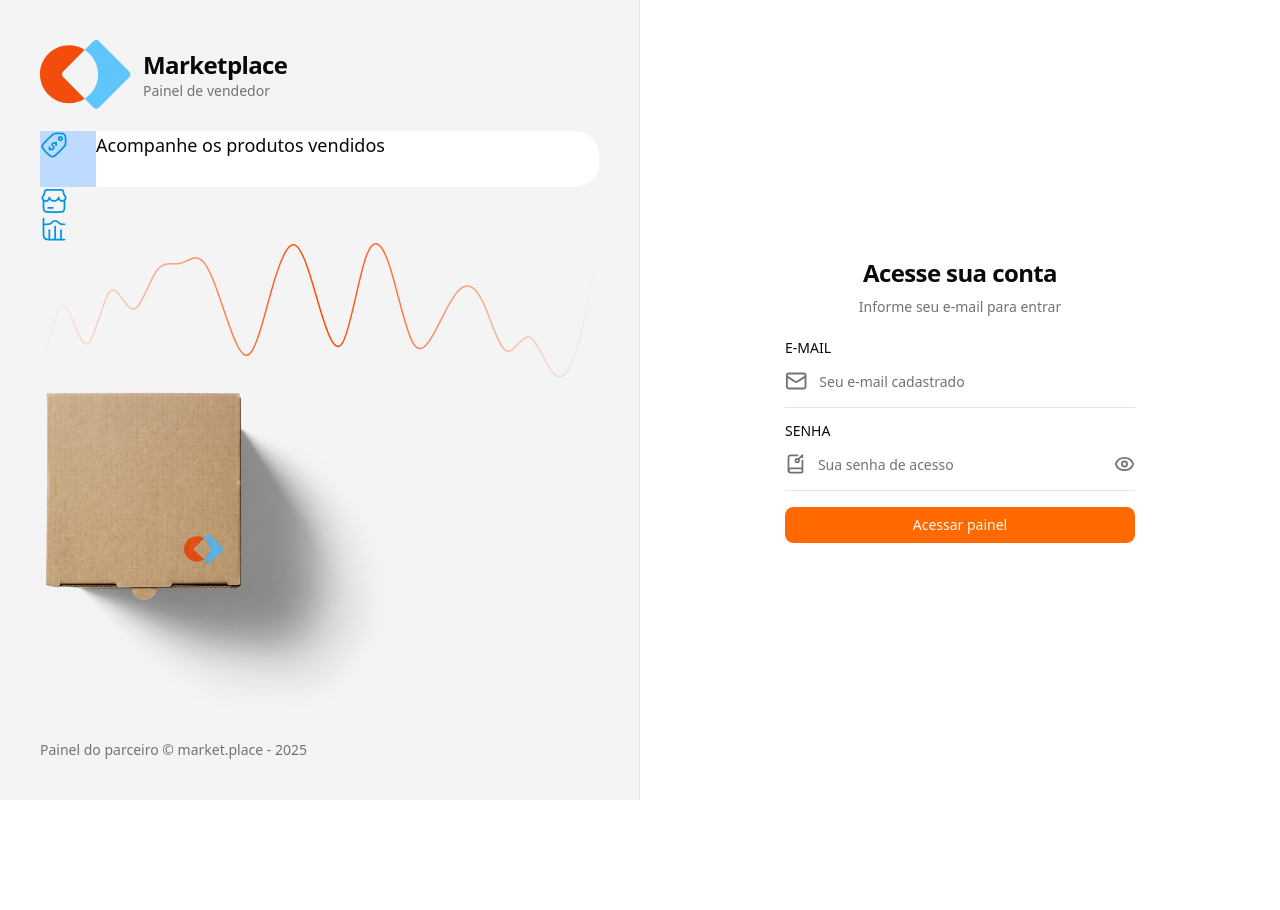
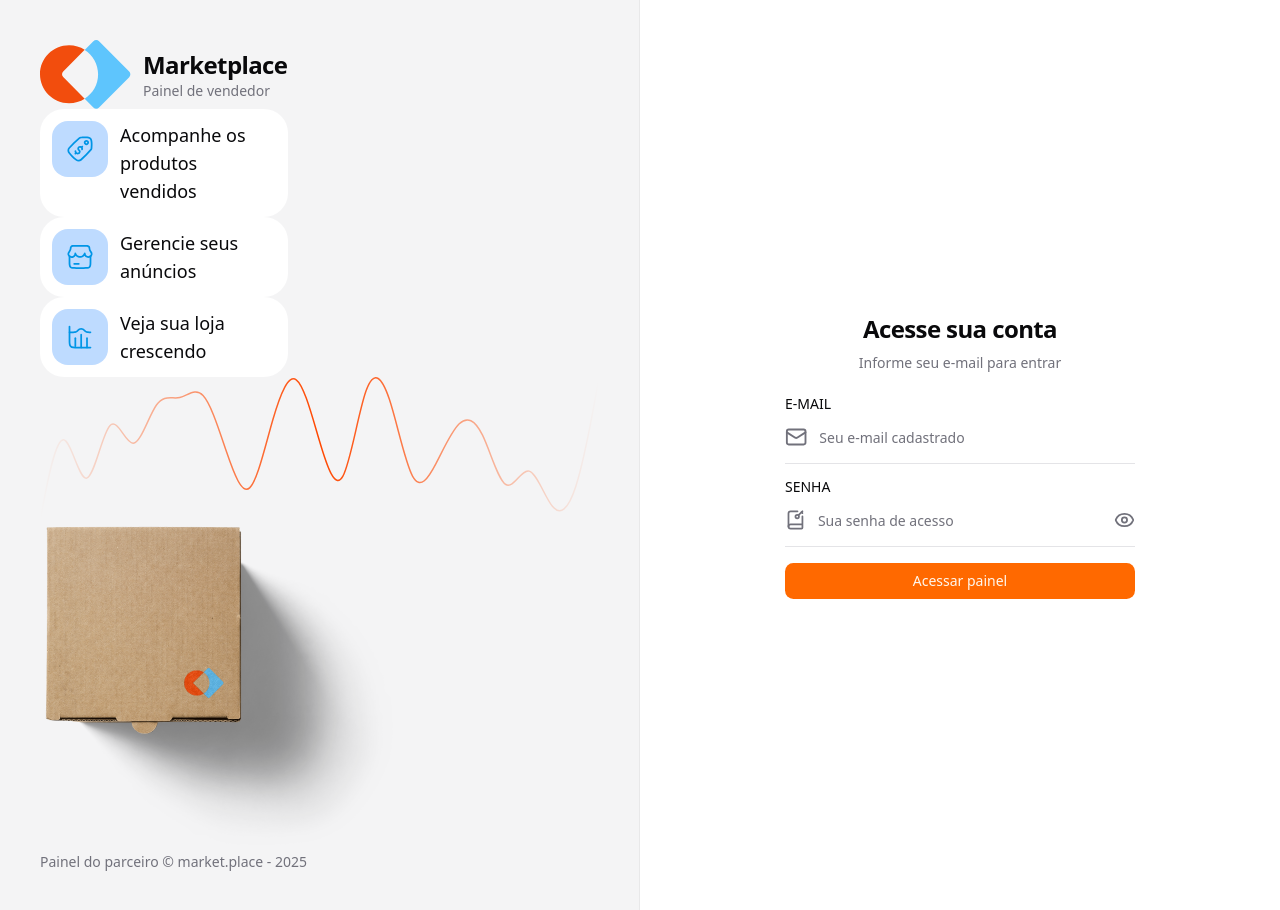
Before and after one commit to JoseGustavoCabralMello/MBA-dashboard-marketplace, a React (Vite) app: page /sign-in in a window 1280 px wide. Before the commit the page ends 800 px from the top, so only its background shows below. Built offline with nearby package versions, Linux system fonts and the light colour scheme.

Commit message:
produtos e srviços

```diff
--- a/src/pages/_layouts/auth.tsx
+++ b/src/pages/_layouts/auth.tsx
@@ -16,16 +16,39 @@ export function AuthLayout() {
         </div>
       </div>
       <div className="items-center gap-3 text-lg text-foreground">
-        <div className="flex bg-white rounded-3xl h-auto w-auto">
-          <div className="items-center justify-center bg-blue-200 h-14 w-14">
-            <img className="" src="/src/assets/sale-tag.svg" alt="" />
+        <div className="flex bg-white rounded-3xl gap-3 p-3 pr-4 h-auto w-max">
+          <div className="flex items-center justify-center bg-blue-200 rounded-2xl h-14 w-14">
+            <img className="h-7 w-7" src="/src/assets/sale-tag.svg" alt="" />
           </div>
-          <p>
-            Acompanhe os produtos vendidos
-          </p>
+          <div className="w-38">
+            <p>
+              Acompanhe os produtos vendidos
+            </p>
+          </div>
         </div>
-        <img src="/src/assets/store.svg" alt="" />
-        <img src="/src/assets/chart-histogram.svg" alt="" />
+
+        <div className="flex bg-white rounded-3xl gap-3 p-3 pr-4 h-auto w-max">
+          <div className="flex items-center justify-center bg-blue-200 rounded-2xl h-14 w-14">
+            <img className="h-7 w-7" src="/src/assets/store.svg" alt="" />
+          </div>
+          <div className="w-38">
+            <p>
+              Gerencie seus anúncios
+            </p>
+          </div>
+        </div>
+
+        <div className="flex bg-white rounded-3xl gap-3 p-3 pr-4 h-auto w-max">
+          <div className="flex items-center justify-center bg-blue-200 rounded-2xl h-14 w-14">
+            <img className="h-7 w-7" src="/src/assets/chart-histogram.svg" alt="" />
+          </div>
+          <div className="w-38">
+            <p>
+              Veja sua loja crescendo
+            </p>
+          </div>
+        </div>
+
         <img src="/src/assets/Vector.svg" alt="" />
         <img src="/src/assets/kraft-box.svg" alt="" />
       </div>
```
